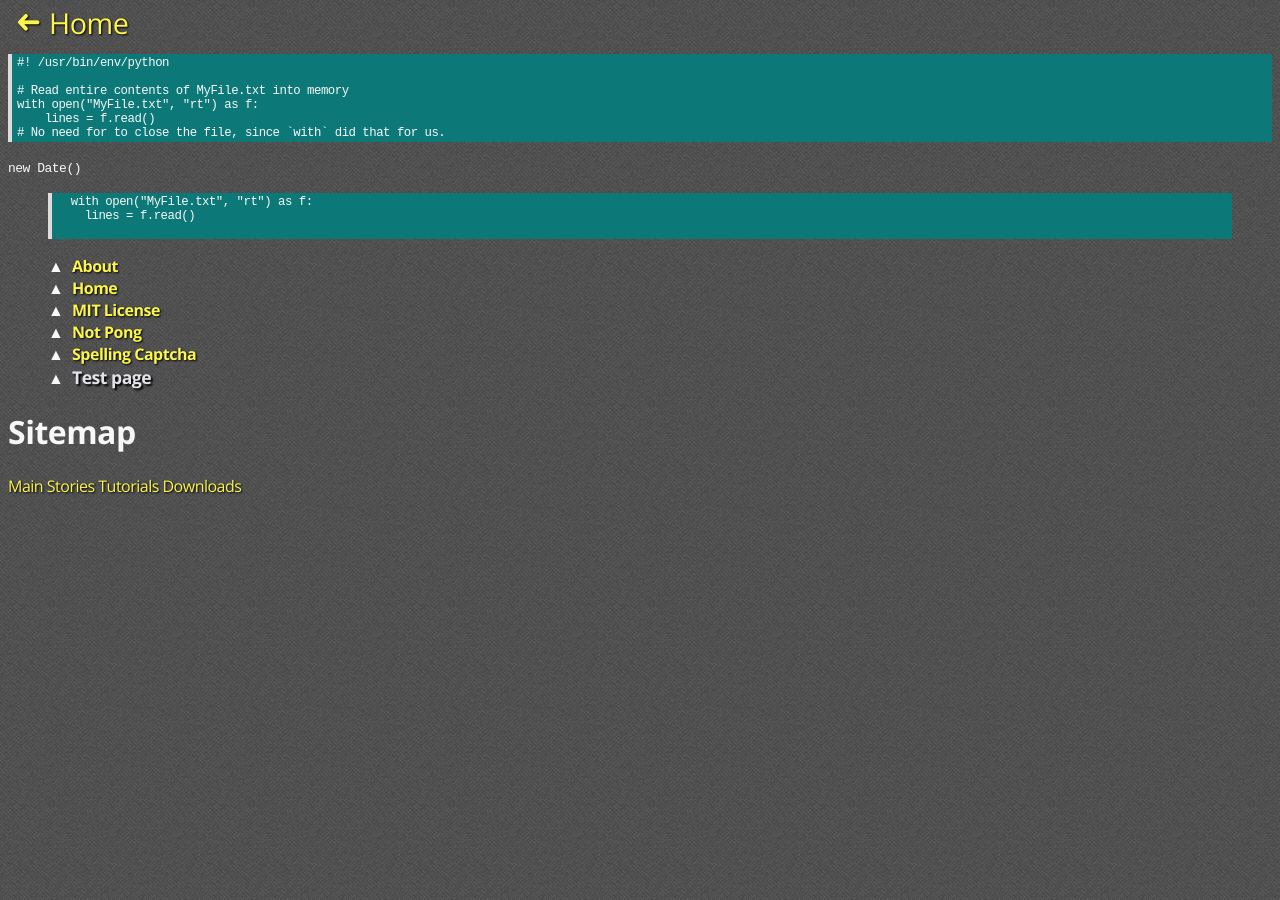
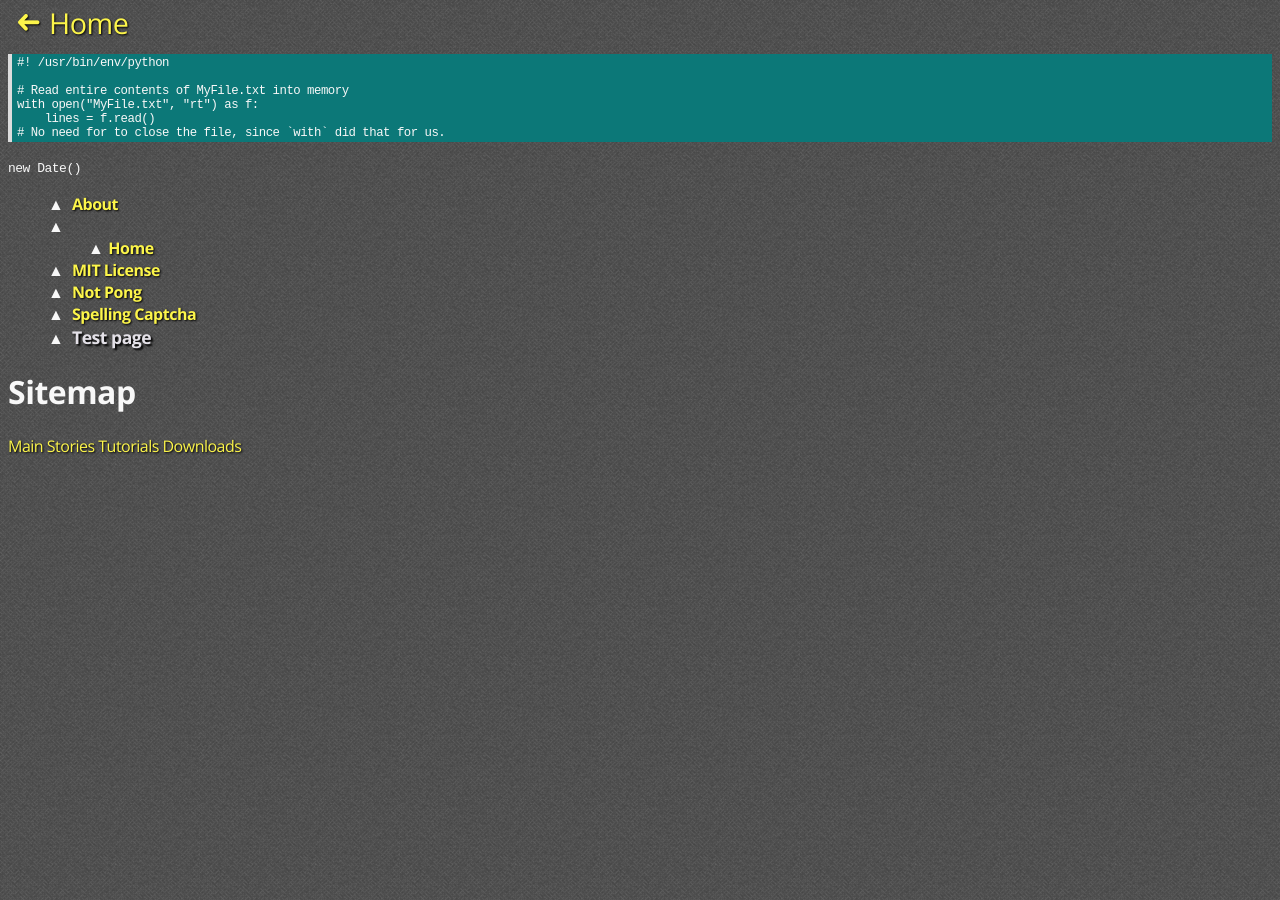
Before and after one commit to le717/le717.github.io, a Jekyll site: the page built from pages/test.html, in a window 1280 px wide. Built offline with Jekyll 4.4.1, drawn with Linux system fonts in a browser that asks for light colours; some web fonts are replaced; Markdown is read by kramdown in place of the engine named in the settings.

Commit message:
Update test.html

```diff
--- a/pages/test.html
+++ b/pages/test.html
@@ -17,17 +17,18 @@ with open("MyFile.txt", "rt") as f:
 
   <code>new Date()</code>
 
-  {% highlight python3 %}
-  with open("MyFile.txt", "rt") as f:
-    lines = f.read()
-  {% endhighlight %}
-
   <nav>
     <ul>
         {% for p in site.pages %}
         <li>
-        	<a {% if p.url == page.url %}class="sitemap-active"{% endif %} href="{{ site.baseurl }}{{ p.url }}">{{ p.title }}</a>
+        {% if p.url contains ".html" %}
+        	<a class="{% if p.url == page.url %}sitemap-active{% endif %}" href="{{ site.baseurl }}{{ p.url }}">{{ p.title }}</a>
         </li>
+        {% else %}
+          <ul>
+            <li><a href="{{ site.baseurl }}{{ p.url }}">{{ p.title }}</a></li>
+          </ul>
+        {% endif %}
         {% endfor %}
     </ul>
   </nav>
```
